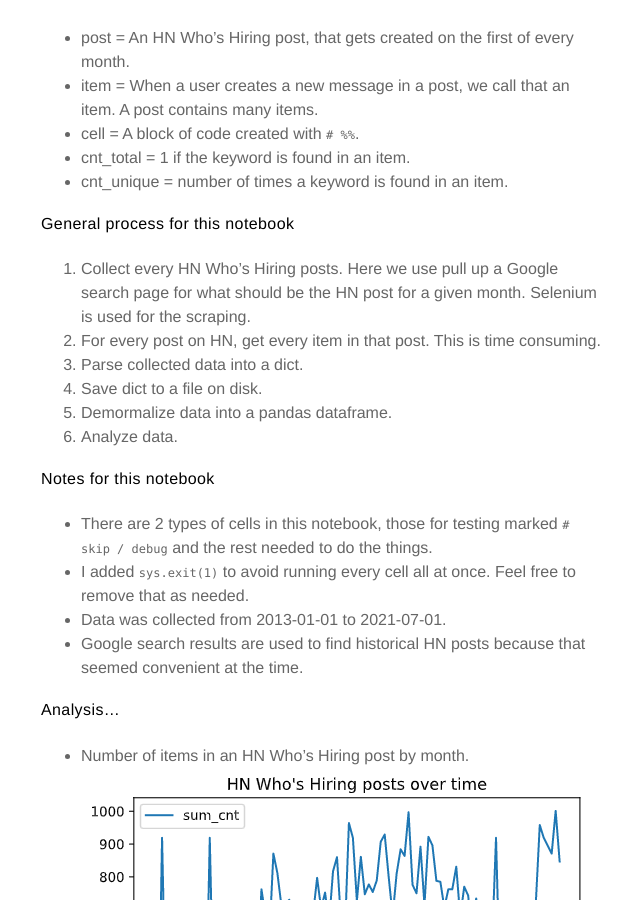
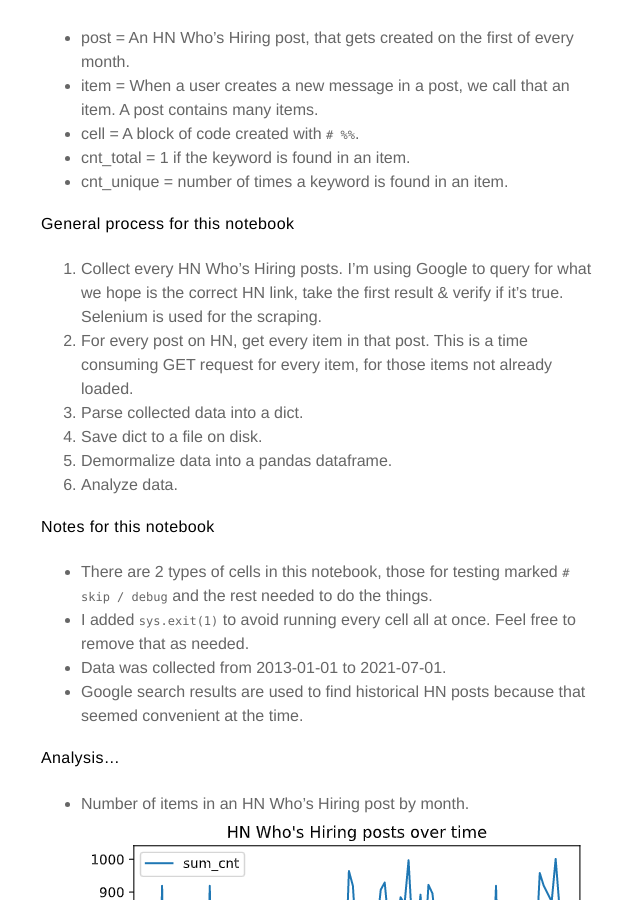
Before and after one commit to iblaine/iblaine.github.io, a Jekyll site: the page built from _posts/2021-07-01-hackernews-whos-hiring-analysis.md, in a window 1280 px wide and 900 px high, scrolled down 1443 px. Shown: the whole window, without its empty margins (319-959 px from the left). Built offline with Jekyll 4.4.1, drawn with Linux system fonts in a browser that asks for light colours.

Commit message:
Updating the grammar & speling misteaks.

```diff
--- a/_posts/2021-07-01-hackernews-whos-hiring-analysis.md
+++ b/_posts/2021-07-01-hackernews-whos-hiring-analysis.md
@@ -38,8 +38,8 @@ creates a new cell for operations.  That is it.  Each `# %%` is a cell that can
 * cnt_unique = number of times a keyword is found in an item.
 
 **General process for this notebook**
-1. Collect every HN Who's Hiring posts.  Here we use pull up a Google search page for what should be the HN post for a given month.  Selenium is used for the scraping.
-2. For every post on HN, get every item in that post.  This is time consuming.
+1. Collect every HN Who's Hiring posts.  I'm using Google to query for what we hope is the correct HN link, take the first result & verify if it's true.  Selenium is used for the scraping.
+2. For every post on HN, get every item in that post.  This is a time consuming GET request for every item, for those items not already loaded.
 3. Parse collected data into a dict.
 4. Save dict to a file on disk.
 5. Demormalize data into a pandas dataframe.
```
